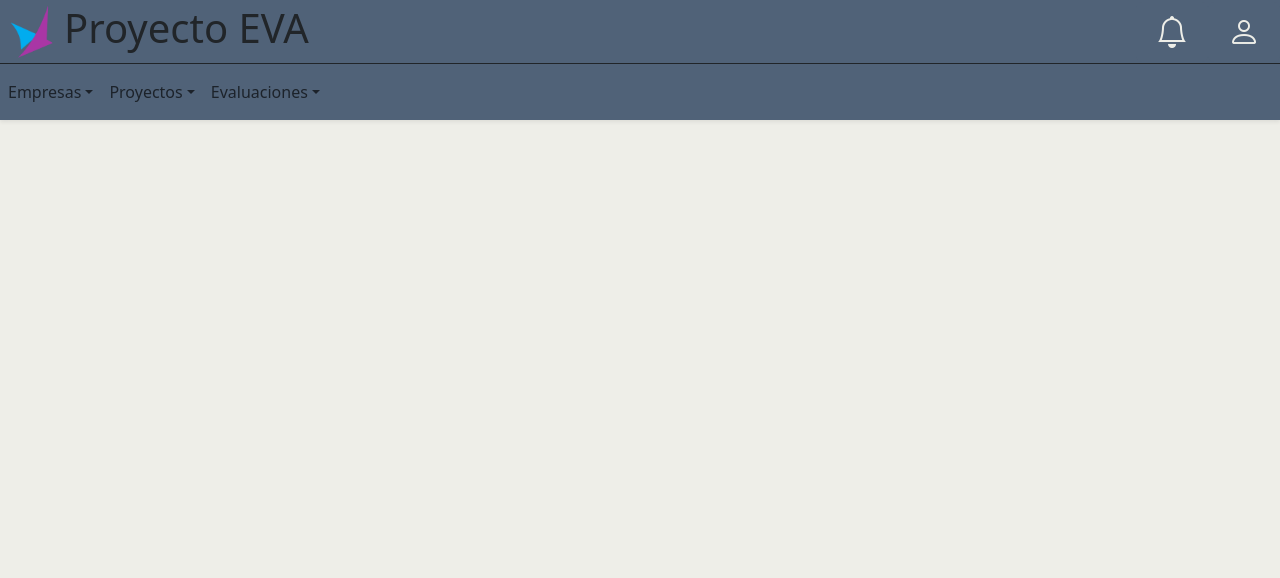
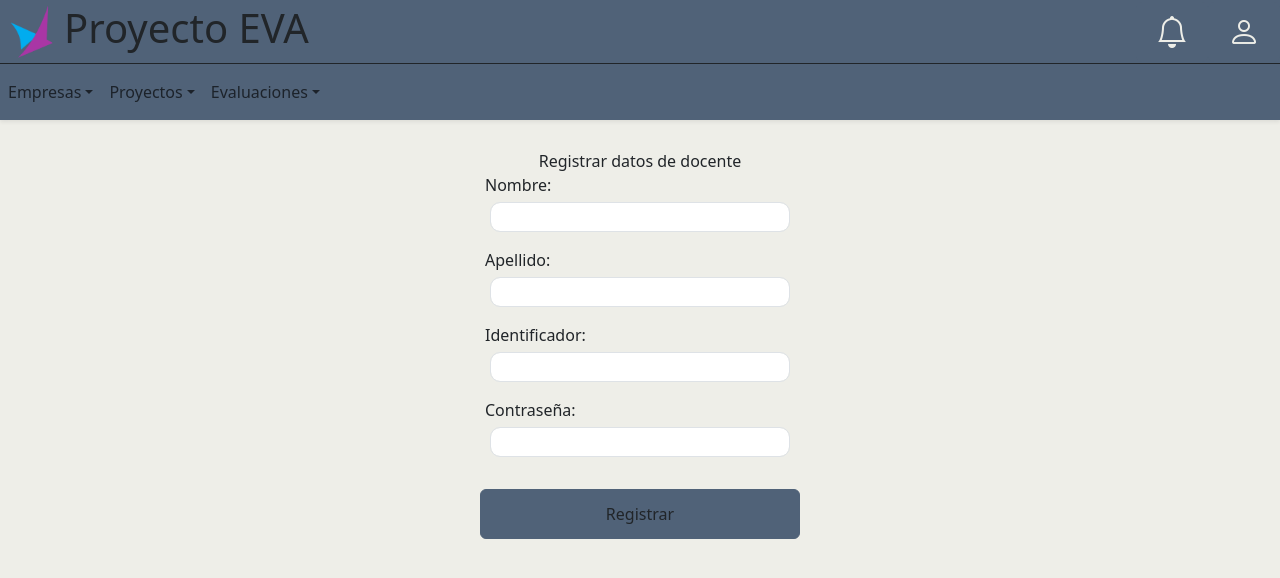
Before and after one commit to vetdy/proyectoeval-issafot, a React (Vite) app in the folder frontend/: page /RegistroDocente in a window 1280 px wide. Shown: the top 578 px of the page. Built offline with nearby package versions, Linux system fonts and the light colour scheme.

Commit message:
Agregando registro docentes

```diff
--- a/frontend/src/App.jsx
+++ b/frontend/src/App.jsx
@@ -3,6 +3,7 @@ import Header from "@src/componentes/Header"
 import menusRutas from "@src/config/menusRutas"
 import Navbar from "@src/componentes/navegacion/Navbar"
 import RegistroEmpresa from "@src/paginas/RegistroEmpresa"
+import RegistroDocente from "@src/paginas/RegistroDocente"
 
 function App() {
 
@@ -12,7 +13,10 @@ function App() {
             <Navbar menuReferencia={menusRutas.estudiante}></Navbar>
             <Routes>
                 <Route path="/mi-empresa/registro" element={<RegistroEmpresa />}></Route>
+                <Route path="/RegistroDocente" element={<RegistroDocente />}></Route>
+
             </Routes>
+
         </>
     )
 }
--- a/frontend/src/estilos/app.styles.css
+++ b/frontend/src/estilos/app.styles.css
@@ -0,0 +1,49 @@
+.App {
+    display:flex;
+    flex-direction: column;
+    justify-content: center;
+  }
+  .datos  {
+
+    display: flex;
+    flex-direction: column;
+    justify-content: center;
+    width: 100%;
+    align-items: center;
+    margin-top: 5px;
+  }
+  .datos input {
+
+    width: 300px;
+    align-items: center;
+    height: 30px;
+    font-size: 20px;
+    padding-left: 10px;
+    border-radius: 10px;
+    margin: 5px;
+
+  }
+  .btn-custom:hover {
+    background-color: #506278;
+  }
+  .datos button {
+    background-color: #506278;
+    width: 320px;
+    height: 50px;
+    margin-top: 5px;
+    cursor: pointer;
+    border-color: #506278;
+
+  }
+  .btn-custom {
+    background-color: #506278;
+    color: #ffffff;
+    border-color: #506278;
+  }
+
+
+  .alert {
+    font-size: 15px;
+    font-weight: bold;
+
+  }
--- /dev/null
+++ b/frontend/src/paginas/RegistroDocente.jsx
@@ -0,0 +1,76 @@
+import { useState } from 'react';
+
+function App() {
+  const [nombre, setNombre] = useState("");
+  const [apellido, setApellido] = useState("");
+  const [identificador, setIdentificador] = useState("");
+  const [contrasenia, setContrasenia] = useState("");
+
+
+  const [mensaje, setMensaje] = useState(null);
+  const [tipoMensaje, setTipoMensaje] = useState(null);
+
+  const mostrarDatos = () => {
+    if (nombre && apellido && identificador && contrasenia) {
+      // mostrar si todos xd
+      setMensaje("Docente registrado con éxito.");
+      setTipoMensaje("success");
+    } else {
+      // mostrar si no todes xd
+      setMensaje("Error: Todos los campos son obligatorios.");
+      setTipoMensaje("danger");
+    }
+  };
+
+  return (
+    <div className="App container mt-4">
+      <div className="datos form-group">
+        <label >Registrar datos de docente </label>
+        <label>Nombre:
+          <input
+            className="form-control mb-3"
+            onChange={(event) => setNombre(event.target.value)}
+            type="text"
+          />
+        </label>
+
+        <label>Apellido:
+          <input
+            className="form-control mb-3"
+            onChange={(event) => setApellido(event.target.value)}
+            type="text"
+          />
+        </label>
+
+        <label>Identificador:
+          <input
+            className="form-control mb-3"
+            onChange={(event) => setIdentificador(event.target.value)}
+            type="text"
+          />
+        </label>
+
+        <label>Contraseña:
+          <input
+            className="form-control mb-3"
+            onChange={(event) => setContrasenia(event.target.value)}
+            type="password"
+          />
+        </label>
+
+        <button className="btn btn-custom mt-3" onClick={mostrarDatos}>
+          Registrar
+        </button>
+
+        {}
+        {mensaje && (
+          <div className={`alert alert-${tipoMensaje} mt-4`} role="alert">
+            {mensaje}
+          </div>
+        )}
+      </div>
+    </div>
+  );
+}
+
+export default App;
--- a/frontend/src/paginas/RegistroEmpresa.jsx
+++ b/frontend/src/paginas/RegistroEmpresa.jsx
@@ -1,7 +1,7 @@
 
 function RegistroEmpresa(){
     return(
-        <div>Nueva Empresa</div>
+        <div>Nueva Empresa xd </div>
     );
 }
 
```
